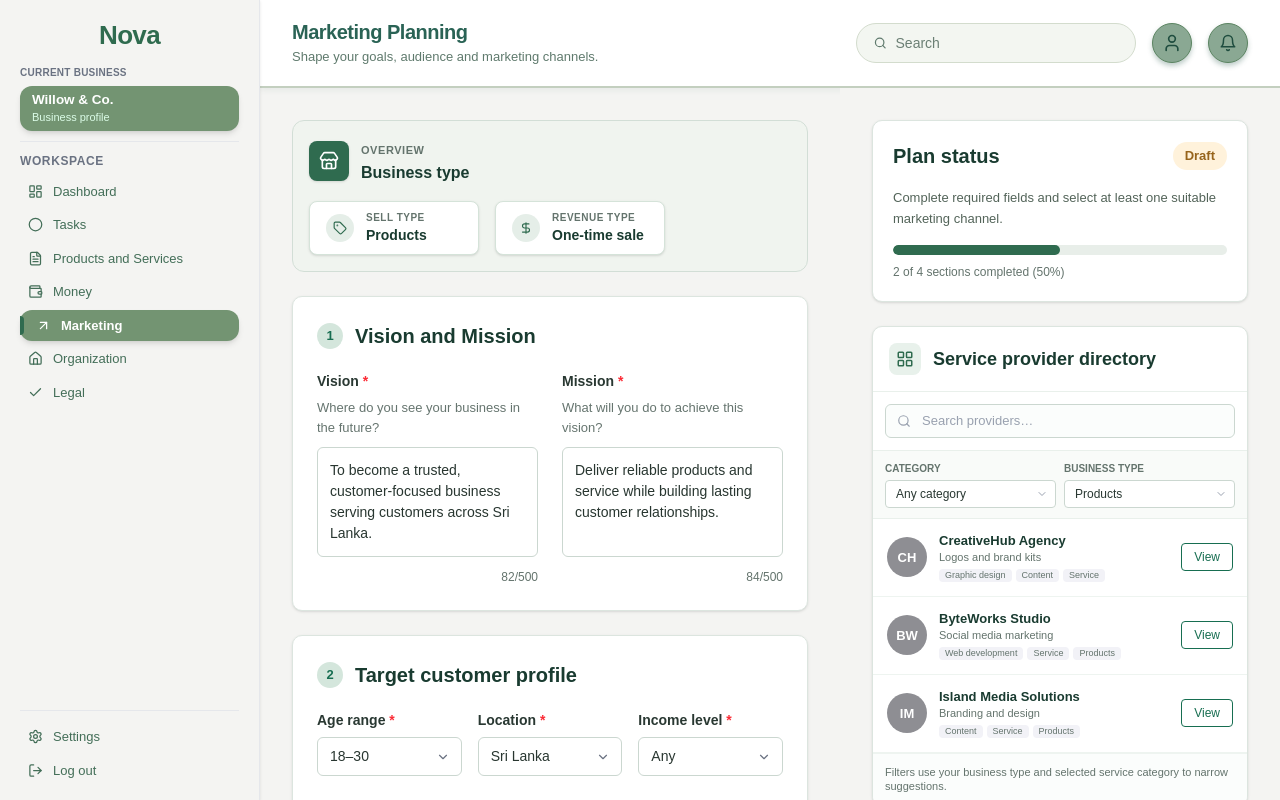
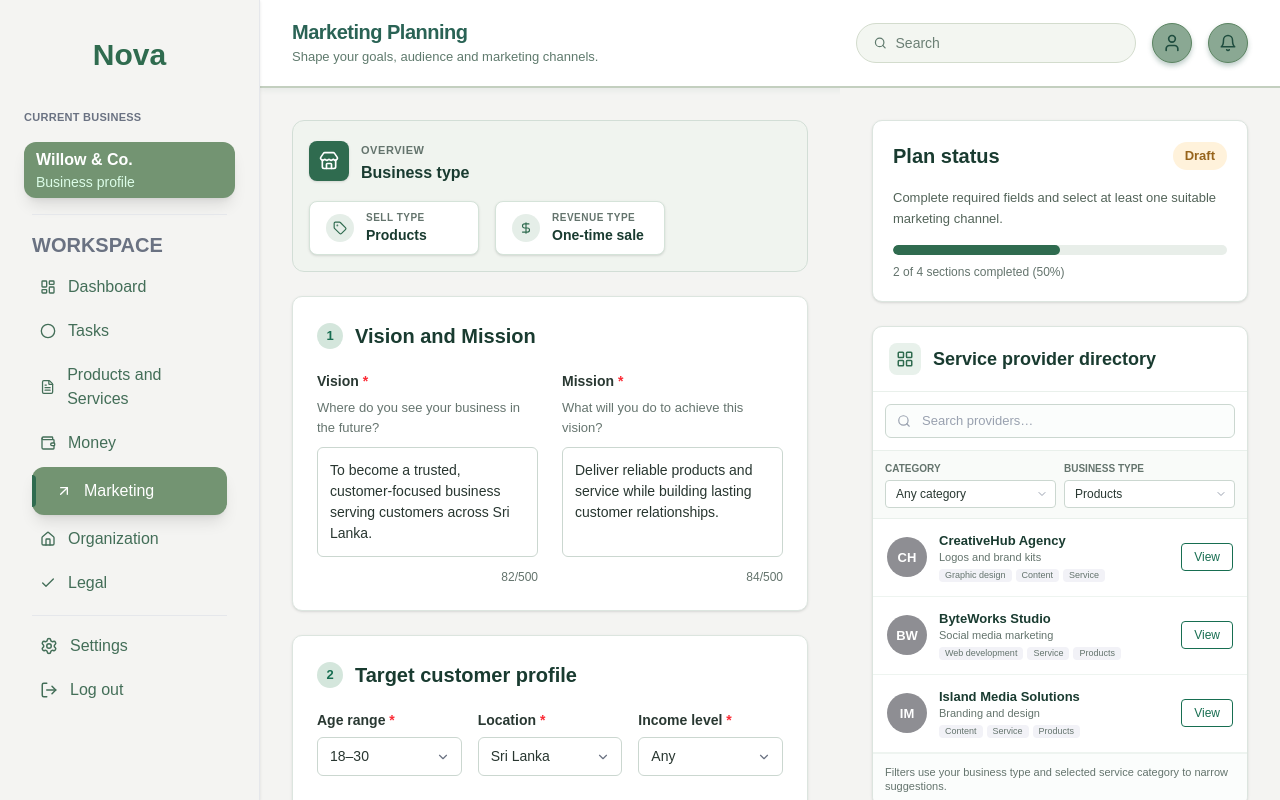
Before and after one commit to ASARA-IT07/STARTUP-BUSINESS-PLANNING-GUIDANCE-PLATFORM, a Next.js app in the folder marketing-frontend/: page /marketing in a window 1280 px wide. Built offline with nearby package versions, Linux system fonts and the light colour scheme.

Commit message:
style(sidebar): restore original typography and spacing, reduce gap between legal and settings, and fix to viewport

```diff
--- a/marketing-frontend/src/components/sidebar/Sidebar.tsx
+++ b/marketing-frontend/src/components/sidebar/Sidebar.tsx
@@ -43,54 +43,52 @@ export default function Sidebar({ activeItem }: SidebarProps) {
       : "Marketing");
 
   const navItems = [
-    { label: "Dashboard", icon: <LayoutDashboard size={15} />, href: "/" },
-    { label: "Tasks", icon: <Circle size={15} />, href: "#" },
+    { label: "Dashboard", icon: <LayoutDashboard size={16} />, href: "/" },
+    { label: "Tasks", icon: <Circle size={16} />, href: "#" },
     {
       label: "Products and Services",
-      icon: <FileText size={15} />,
+      icon: <FileText size={16} />,
       href: "/prod-servs/view-products",
     },
     {
       label: "Money",
-      icon: <Wallet size={15} />,
+      icon: <Wallet size={16} />,
       href: "/financial-modelling",
     },
     {
       label: "Marketing",
-      icon: <ArrowUpRight size={15} />,
+      icon: <ArrowUpRight size={16} />,
       href: "/marketing",
     },
-    { label: "Organization", icon: <House size={15} />, href: "#" },
-    { label: "Legal", icon: <Check size={15} />, href: "#" },
+    { label: "Organization", icon: <House size={16} />, href: "#" },
+    { label: "Legal", icon: <Check size={16} />, href: "#" },
   ];
 
   return (
-    <aside className="w-[250px] lg:w-[260px] h-screen sticky top-0 bg-[#F4F4F2] border-r border-gray-200 flex flex-col justify-between shadow-sm shrink-0 overflow-hidden z-20 select-none">
-      {/* Top Section */}
-      <div className="flex flex-col min-h-0">
+    <aside className="w-[260px] h-screen sticky top-0 bg-[#F4F4F2] border-r border-gray-200 flex flex-col shadow-sm shrink-0 overflow-hidden z-20">
       {/* Logo */}
-        <div className="pt-4 pb-2.5">
+      <div className="pt-8 pb-8">
         <Link href="/">
-            <h1 className="text-center text-[26px] font-bold text-[#2F6B4F] tracking-tight">
+          <h1 className="text-center text-[30px] font-bold text-[#2F6B4F]">
             Nova
           </h1>
         </Link>
       </div>
 
       {/* Current Business */}
-        <div className="px-5">
-          <p className="text-[10px] uppercase font-semibold tracking-wide text-gray-500 mb-1.5">
+      <div className="px-6">
+        <p className="text-[11px] uppercase font-semibold tracking-wide text-gray-500 mb-4">
           Current Business
         </p>
 
-          <div className="bg-[#739472] rounded-xl px-3 py-1.5 shadow-md">
+        <div className="bg-[#739472] rounded-xl px-3 py-1.5 shadow-lg">
           <div className="flex items-center justify-between">
             <div>
-                <p className="font-semibold text-white text-[13.5px] leading-tight">
+              <p className="font-semibold text-white">
                 Willow &amp; Co.
               </p>
 
-                <p className="text-[11px] text-green-100 leading-tight mt-0.5">
+              <p className="text-sm text-green-100">
                 Business profile
               </p>
             </div>
@@ -98,15 +96,15 @@ export default function Sidebar({ activeItem }: SidebarProps) {
         </div>
       </div>
 
-        <div className="mx-5 my-2.5 border-t border-gray-200" />
+      <div className="mx-8 my-4 border-t border-gray-200" />
 
       {/* Workspace */}
-        <div className="px-5">
-          <h2 className="text-gray-500 font-bold text-[12px] uppercase tracking-wider mb-1.5">
+      <div className="px-8">
+        <h2 className="text-gray-500 font-bold text-xl mb-2">
           WORKSPACE
         </h2>
 
-          <div className="space-y-0.5">
+        <div className="space-y-1">
           {navItems.map((item) => {
             const isActive = currentActive === item.label;
             return isActive ? (
@@ -127,17 +125,15 @@ export default function Sidebar({ activeItem }: SidebarProps) {
           })}
         </div>
       </div>
-      </div>
 
-      {/* Bottom Section */}
-      <div className="flex flex-col shrink-0">
-        <div className="mx-5 my-2.5 border-t border-gray-200" />
+      {/* Reduced space between Legal and Settings */}
+      <div className="mx-8 mt-3 mb-2.5 border-t border-gray-200" />
 
-        <div className="px-5 pb-3.5">
-          <div className="space-y-0.5">
-            <NavItem icon={<Settings size={15} />} label="Settings" href="#" />
-            <NavItem icon={<LogOut size={15} />} label="Log out" href="#" />
-          </div>
+      {/* Bottom */}
+      <div className="px-8 pb-4">
+        <div className="space-y-1">
+          <NavItem icon={<Settings size={18} />} label="Settings" href="#" />
+          <NavItem icon={<LogOut size={18} />} label="Log out" href="#" />
         </div>
       </div>
     </aside>
@@ -154,7 +150,7 @@ function NavItem({
   href?: string;
 }) {
   const content = (
-    <div className="flex items-center gap-2.5 text-[#436E58] py-1.5 px-2 rounded-lg cursor-pointer hover:bg-[#e8ede9] transition-colors text-[13px] font-medium">
+    <div className="flex items-center gap-3 text-[#436E58] py-2 cursor-pointer hover:bg-[#e8ede9] rounded-lg px-2 transition-colors">
       {icon}
       <span>{label}</span>
     </div>
@@ -180,10 +176,10 @@ function ActiveNavItem({
   href?: string;
 }) {
   const content = (
-    <div className="relative flex items-center gap-2.5 bg-[#739472] text-white py-1.5 px-3 rounded-xl shadow-md">
-      <div className="absolute left-0 top-1.5 bottom-1.5 w-1 bg-[#2F6B4F] rounded-r" />
-      <div className="ml-1">{icon}</div>
-      <span className="font-semibold text-[13px]">{label}</span>
+    <div className="relative flex items-center gap-3 bg-[#739472] text-white py-3 px-4 rounded-xl shadow-lg">
+      <div className="absolute left-0 top-2 bottom-2 w-1 bg-[#2F6B4F] rounded-r" />
+      <div className="ml-2">{icon}</div>
+      <span className="font-medium">{label}</span>
     </div>
   );
 
```
Lines whose indentation alone changed are shown as unchanged.
